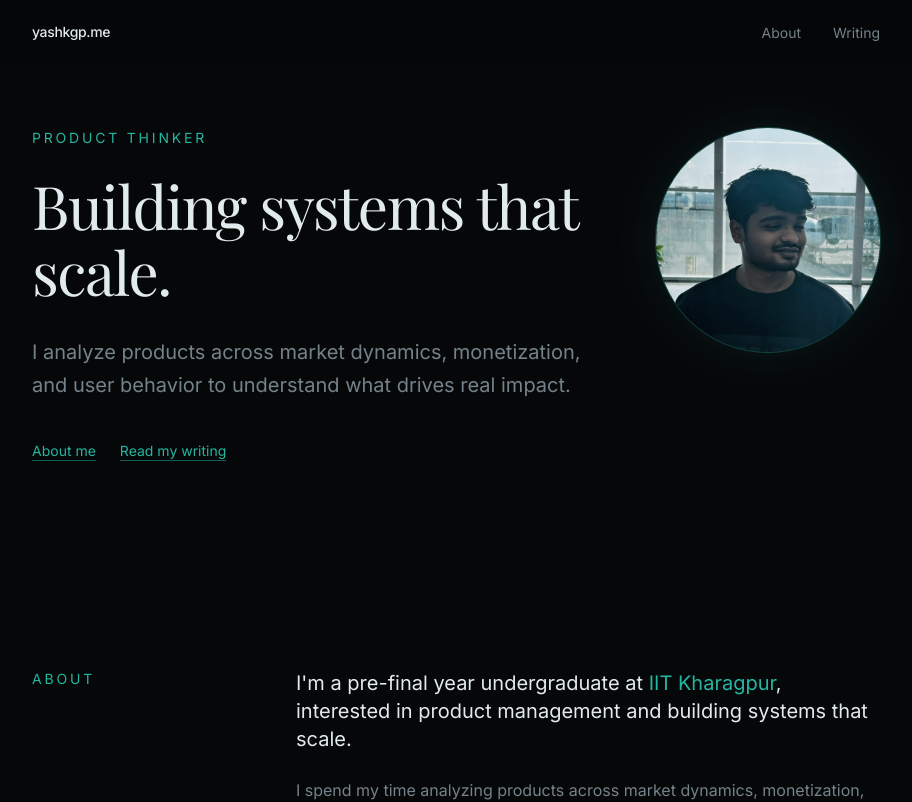
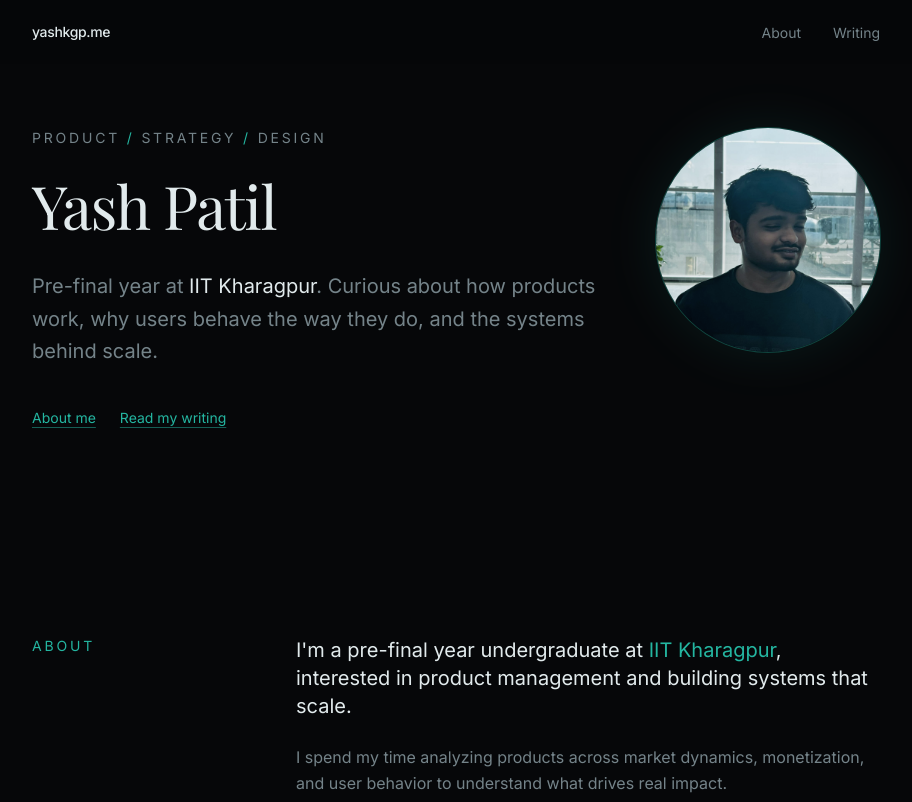
Before and after one commit to yashp42/newsite, a Next.js app: page / in a window 1280 px wide. Shown: the top 802 px of the page, without its empty margins (184-1096 px from the left). Built offline with nearby package versions, Linux system fonts and the light colour scheme; a web font is replaced by a local one.

Commit message:
feat: enhance hero section with authentic student vibe
Update tagline and headline to reflect genuine interest in learning.

```diff
--- a/components/hero.tsx
+++ b/components/hero.tsx
@@ -7,14 +7,14 @@ export function Hero() {
         <div className="flex flex-col md:flex-row md:items-start md:justify-between gap-12">
           {/* Text Content */}
           <div className="flex-1 max-w-xl">
-            <p className="text-sm uppercase tracking-[0.2em] text-accent mb-6">
-              Product Thinker
+            <p className="text-sm uppercase tracking-[0.2em] text-muted-foreground mb-6">
+              Product <span className="text-accent">/</span> Strategy <span className="text-accent">/</span> Design
             </p>
-            <h1 className="font-serif text-4xl md:text-5xl lg:text-6xl leading-[1.1] tracking-tight text-foreground">
-              Building systems that scale.
+            <h1 className="font-serif text-4xl md:text-5xl lg:text-6xl leading-[1.1] tracking-tight text-foreground text-balance">
+              Yash Patil
             </h1>
             <p className="mt-8 text-lg md:text-xl text-muted-foreground leading-relaxed">
-              I analyze products across market dynamics, monetization, and user behavior to understand what drives real impact.
+              Pre-final year at <span className="text-foreground">IIT Kharagpur</span>. Curious about how products work, why users behave the way they do, and the systems behind scale.
             </p>
 
             {/* Quick Links */}
```
